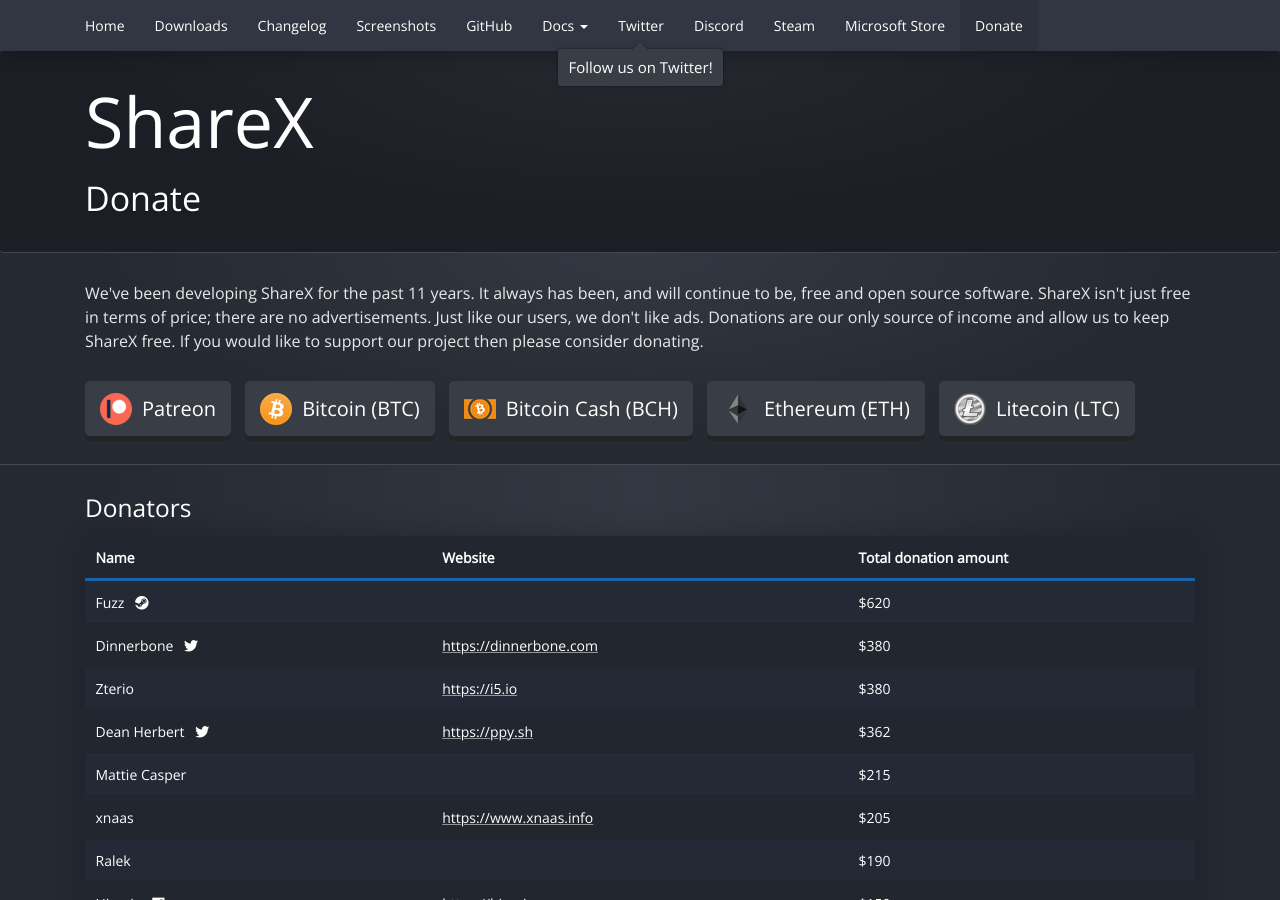
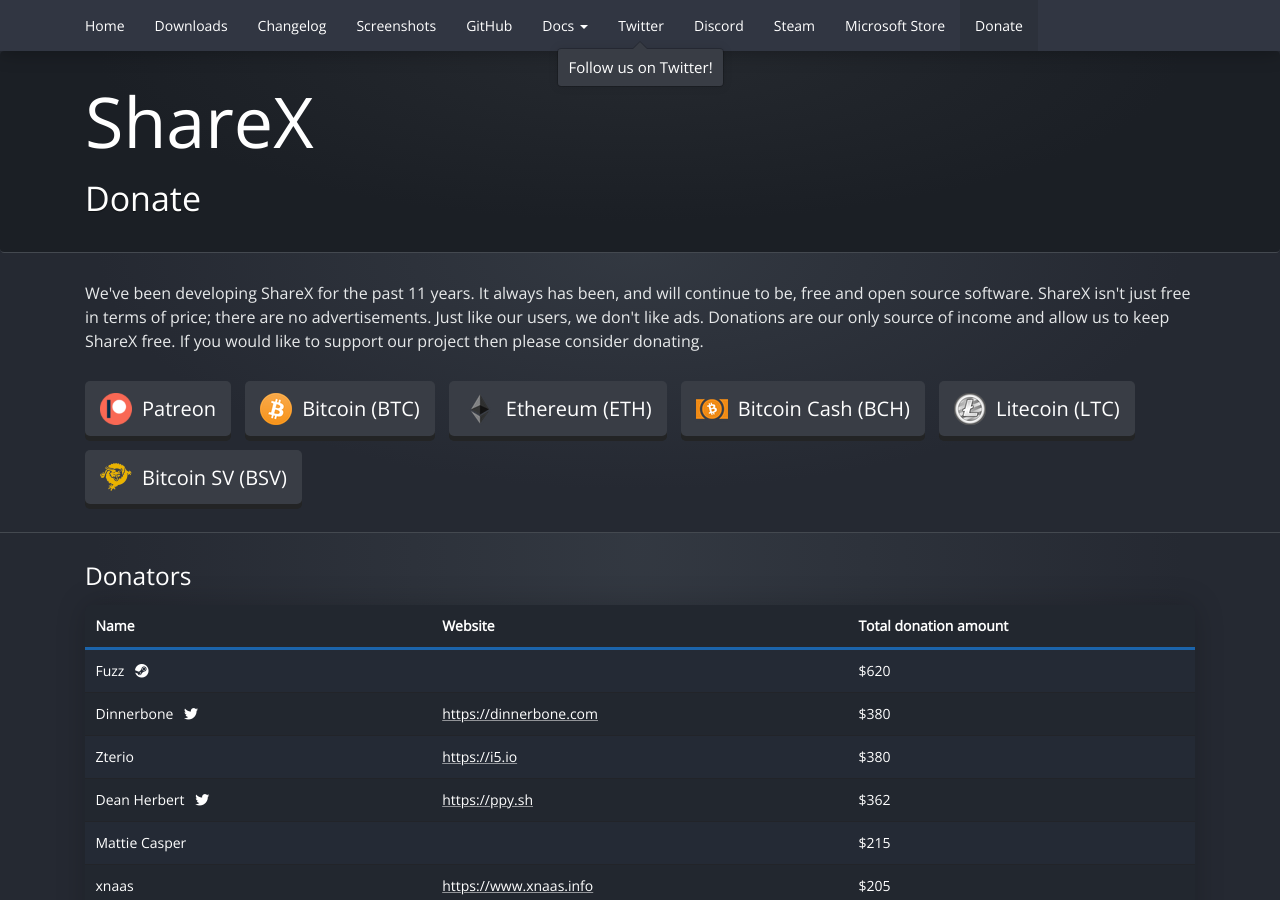
Before and after one commit to ShareX/sharex.github.io, a Jekyll site: the page built from donate/index.html, in a window 1280 px wide and 900 px high. Built offline with Jekyll 4.4.1, drawn with Linux system fonts in a browser that asks for light colours.

Commit message:
Added Bitcoin SV button to donate page

```diff
--- a/donate/index.html
+++ b/donate/index.html
@@ -9,9 +9,10 @@
 
         <a class="btn" role="button" href="https://www.patreon.com/ShareX"><img src="/img/Patreon.png" /><span>Patreon</span></a>
         <a class="btn" role="button" href="#" data-toggle="modal" data-target="#bitcoin-modal"><img src="/img/Bitcoin.png" /><span>Bitcoin (BTC)</span></a>
-        <a class="btn" role="button" href="#" data-toggle="modal" data-target="#bitcoin-cash-modal"><img src="/img/BitcoinCash.png" /><span>Bitcoin Cash (BCH)</span></a>
         <a class="btn" role="button" href="#" data-toggle="modal" data-target="#ethereum-modal"><img src="/img/Ethereum.png" /><span>Ethereum (ETH)</span></a>
+        <a class="btn" role="button" href="#" data-toggle="modal" data-target="#bitcoin-cash-modal"><img src="/img/Bitcoin_Cash.png" /><span>Bitcoin Cash (BCH)</span></a>
         <a class="btn" role="button" href="#" data-toggle="modal" data-target="#litecoin-modal"><img src="/img/Litecoin.png" /><span>Litecoin (LTC)</span></a>
+        <a class="btn" role="button" href="#" data-toggle="modal" data-target="#bitcoin-sv-modal"><img src="/img/Bitcoin_SV.png" /><span>Bitcoin SV (BSV)</span></a>
 
         <div id="bitcoin-modal" class="modal fade crypto-modal" tabindex="-1" role="dialog">
             <div class="modal-dialog" role="document">
@@ -25,6 +26,25 @@
                             <img class="crypto-qr" src="/img/Bitcoin_QR.png" />
                             <div class="card panel-default crypto-address">
                                 <div class="card-body">3HYwAmnTGkd9PhsFvr8zNsuiFPUCG1ywcw</div>
+                            </div>
+                        </div>
+                    </div>
+                </div>
+            </div>
+        </div>
+
+        <div id="ethereum-modal" class="modal fade crypto-modal" tabindex="-1" role="dialog">
+            <div class="modal-dialog" role="document">
+                <div class="modal-content">
+                    <div class="modal-header">
+                        <h4 class="modal-title">Ethereum (ETH)</h4>
+                        <button type="button" class="close" data-dismiss="modal"><span>&times;</span></button>
+                    </div>
+                    <div class="modal-body">
+                        <div class="text-center">
+                            <img class="crypto-qr" src="/img/Ethereum_QR.png" />
+                            <div class="card panel-default crypto-address">
+                                <div class="card-body">0xD13705174De77E33f7A520aC6BfCcde2B452c277</div>
                             </div>
                         </div>
                     </div>
@@ -51,25 +71,6 @@
             </div>
         </div>
 
-        <div id="ethereum-modal" class="modal fade crypto-modal" tabindex="-1" role="dialog">
-            <div class="modal-dialog" role="document">
-                <div class="modal-content">
-                    <div class="modal-header">
-                        <h4 class="modal-title">Ethereum (ETH)</h4>
-                        <button type="button" class="close" data-dismiss="modal"><span>&times;</span></button>
-                    </div>
-                    <div class="modal-body">
-                        <div class="text-center">
-                            <img class="crypto-qr" src="/img/Ethereum_QR.png" />
-                            <div class="card panel-default crypto-address">
-                                <div class="card-body">0xD13705174De77E33f7A520aC6BfCcde2B452c277</div>
-                            </div>
-                        </div>
-                    </div>
-                </div>
-            </div>
-        </div>
-
         <div id="litecoin-modal" class="modal fade crypto-modal" tabindex="-1" role="dialog">
             <div class="modal-dialog" role="document">
                 <div class="modal-content">
@@ -82,6 +83,25 @@
                             <img class="crypto-qr" src="/img/Litecoin_QR.png" />
                             <div class="card panel-default crypto-address">
                                 <div class="card-body">MEdP9teaLsF9erVk4FQLiNfU8ZPcBJmYAA</div>
+                            </div>
+                        </div>
+                    </div>
+                </div>
+            </div>
+        </div>
+
+        <div id="bitcoin-sv-modal" class="modal fade crypto-modal" tabindex="-1" role="dialog">
+            <div class="modal-dialog" role="document">
+                <div class="modal-content">
+                    <div class="modal-header">
+                        <h4 class="modal-title">Bitcoin SV (BSV)</h4>
+                        <button type="button" class="close" data-dismiss="modal"><span>&times;</span></button>
+                    </div>
+                    <div class="modal-body">
+                        <div class="text-center">
+                            <img class="crypto-qr" src="/img/Bitcoin_SV_QR.png" />
+                            <div class="card panel-default crypto-address">
+                                <div class="card-body">1BKr8yTWmEiQvSQkNL4oKCeTF4dYmKR7QQ</div>
                             </div>
                         </div>
                     </div>
```
Also changed, not shown: img/Bitcoin_Cash.png (renamed from img/BitcoinCash.png), img/Bitcoin_SV.png (added), img/Bitcoin_SV_QR.png (added).
